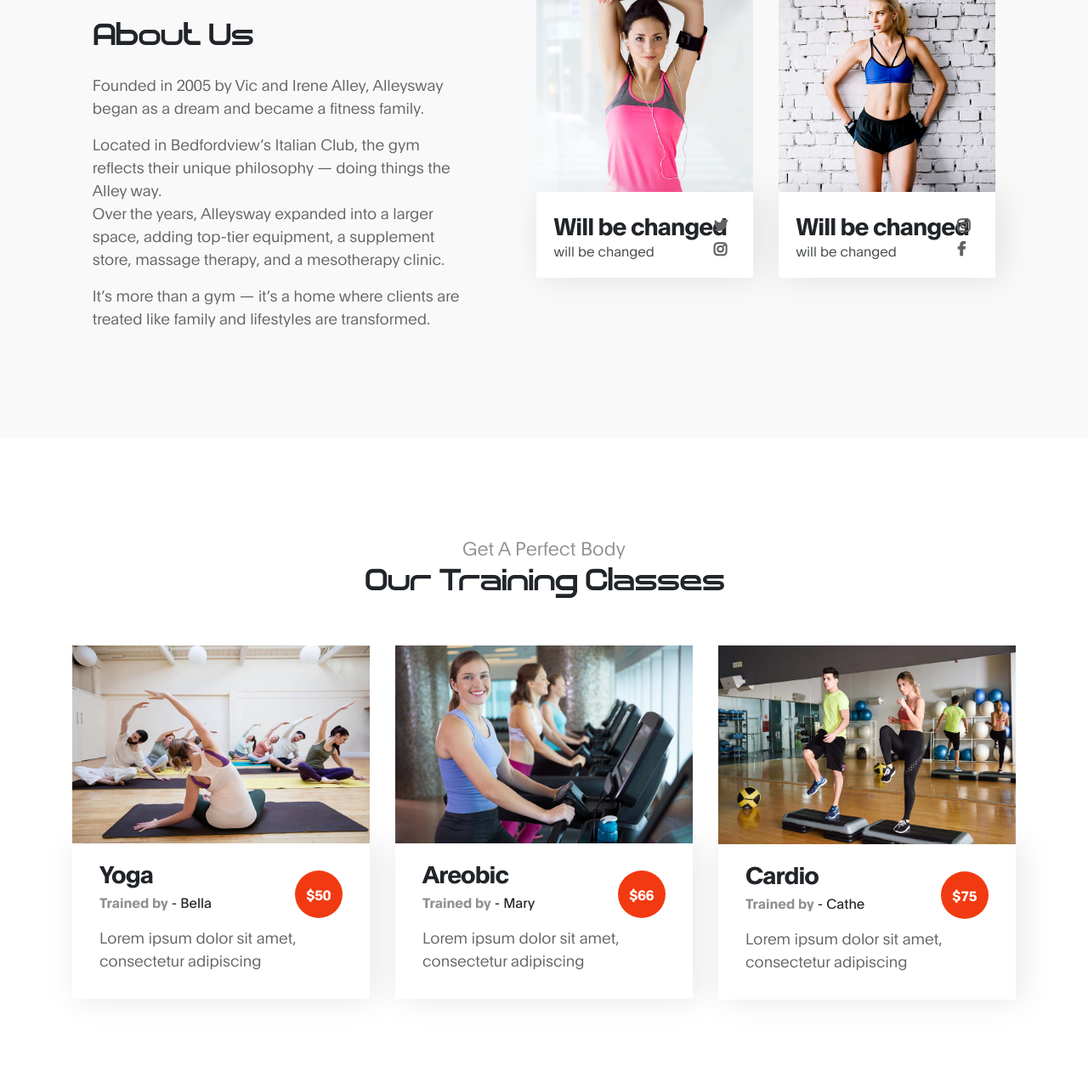
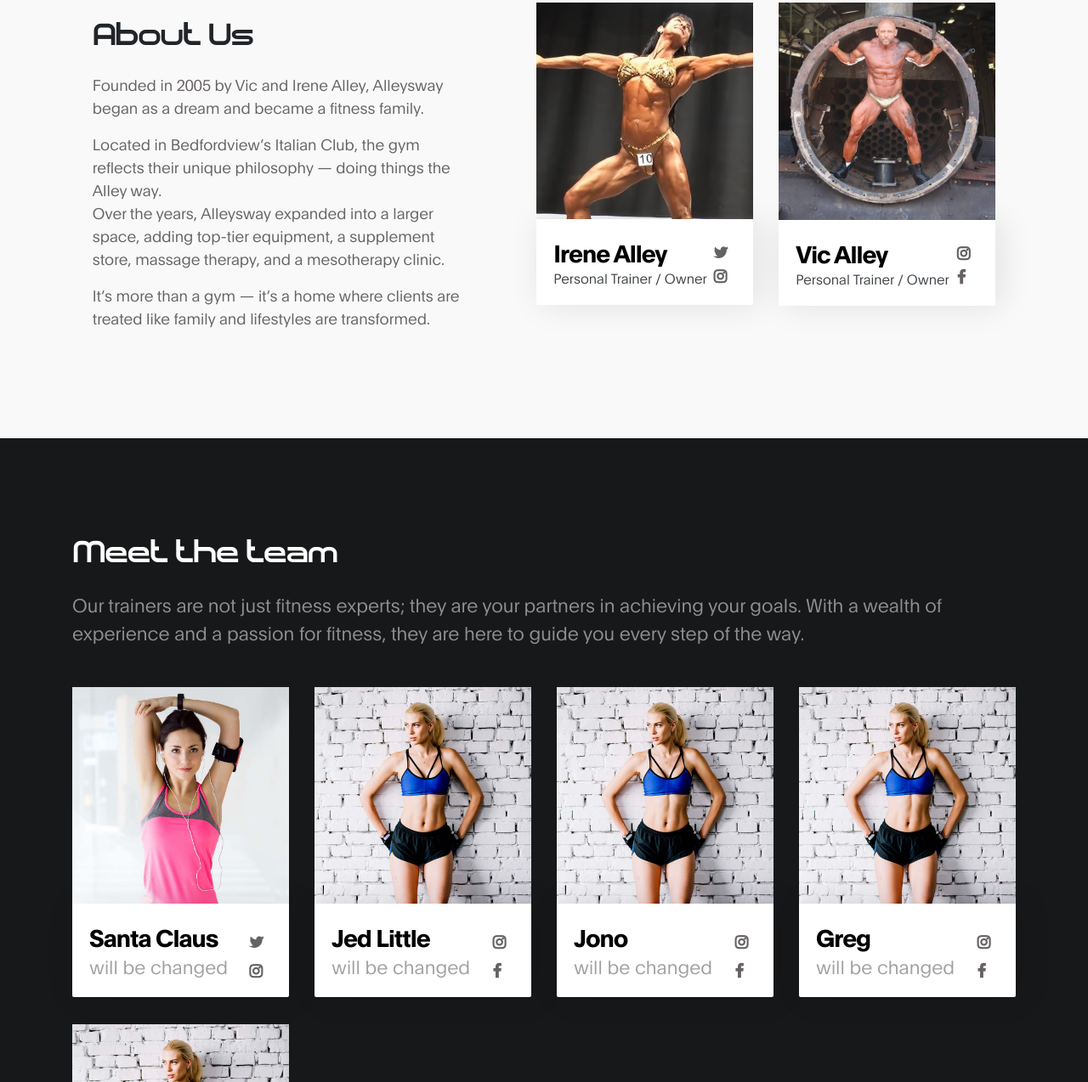
Before and after one commit to DevIgnite3/Alleysway-Hosting, a plain HTML site: page index.html in a window 1280 px wide. Shown: the part 1526-2800 px from the top of the page at 85% size. Drawn offline with Linux system fonts and the light colour scheme.

Commit message:
Update team section with new trainer profiles and styling adjustments

```diff
--- a/css/tooplate-gymso-style.css
+++ b/css/tooplate-gymso-style.css
@@ -101,6 +101,7 @@ hhtps://devignite.co.za
     font-weight: var(--font-weight-bold);
     letter-spacing: -1px;
     margin: 0;
+    color: black;
   }
 
   h4 {
@@ -503,6 +504,7 @@ hhtps://devignite.co.za
 
   .team-thumb {
     position: relative;
+    margin-top: 2rem;
   }
 
   .team-info {
--- a/index.html
+++ b/index.html
@@ -48,6 +48,10 @@ DevIgnite 2025: https://devignite.co.za
 
                     <li class="nav-item">
                         <a href="#about" class="nav-link smoothScroll">About Us</a>
+                    </li>
+
+                    <li class="nav-item">
+                        <a href="#pts" class="nav-link smoothScroll">Personal Trainers</a>
                     </li>
 
                     <li class="nav-item">
@@ -165,12 +169,12 @@ DevIgnite 2025: https://devignite.co.za
 
                             <div class="ml-lg-auto col-lg-3 col-md-6 col-12" data-aos="fade-up" data-aos-delay="700">
                                 <div class="team-thumb">
-                                    <img src="images/team/team-image.jpg" class="img-fluid" alt="Trainer">
+                                    <img src="images/Irene-Alley.jpg" class="img-fluid" alt="Trainer">
 
                                     <div class="team-info d-flex flex-column">
 
-                                        <h3>Will be changed</h3>
-                                        <span>will be changed</span>
+                                        <h3>Irene Alley</h3>
+                                        <span>Personal Trainer / Owner</span>
 
                                         <ul class="social-icon mt-3">
                                             <li><a href="#" class="fa fa-twitter"></a></li>
@@ -182,12 +186,12 @@ DevIgnite 2025: https://devignite.co.za
 
                             <div class="mr-lg-auto mt-5 mt-lg-0 mt-md-0 col-lg-3 col-md-6 col-12" data-aos="fade-up" data-aos-delay="800">
                                 <div class="team-thumb">
-                                    <img src="images/team/team-image01.jpg" class="img-fluid" alt="Trainer">
+                                    <img src="images/Vic-Alley.jpg" class="img-fluid" alt="Trainer">
 
                                     <div class="team-info d-flex flex-column">
 
-                                        <h3>Will be changed</h3>
-                                        <span>will be changed</span>
+                                        <h3>Vic Alley</h3>
+                                        <span>Personal Trainer / Owner</span>
 
                                         <ul class="social-icon mt-3">
                                             <li><a href="#" class="fa fa-instagram"></a></li>
@@ -199,6 +203,101 @@ DevIgnite 2025: https://devignite.co.za
 
                     </div>
                </div>
+     </section>
+
+     <!--Personal Trainers-->
+     <section class="schedule section" id="pts">
+        <div class="container">
+            <h2 class="mb-4 text-white" data-aos="fade-up" data-aos-delay="300">Meet the team</h2>
+            <h6 data-aos="fade-up" data-aos-delay="400">Our trainers are not just fitness experts; they are your partners in achieving your goals. With a wealth of experience and a passion for fitness, they are here to guide you every step of the way.</p>
+            <div class="row">
+
+                    <div class="ml-lg-auto col-lg-3 col-md-6 col-12" data-aos="fade-up" data-aos-delay="700">
+                        <div class="team-thumb">
+                            <img src="images/team/team-image.jpg" class="img-fluid" alt="Trainer">
+
+                            <div class="team-info d-flex flex-column">
+
+                                <h3>Santa Claus</h3>
+                                <span>will be changed</span>
+
+                                <ul class="social-icon mt-3">
+                                    <li><a href="#" class="fa fa-twitter"></a></li>
+                                    <li><a href="#" class="fa fa-instagram"></a></li>
+                                </ul>
+                            </div>
+                        </div>
+                    </div>
+
+                    <div class="mr-lg-auto mt-5 mt-lg-0 mt-md-0 col-lg-3 col-md-6 col-12" data-aos="fade-up" data-aos-delay="800">
+                        <div class="team-thumb">
+                            <img src="images/team/team-image01.jpg" class="img-fluid" alt="Trainer">
+
+                            <div class="team-info d-flex flex-column">
+
+                                <h3>Jed Little</h3>
+                                <span>will be changed</span>
+
+                                <ul class="social-icon mt-3">
+                                    <li><a href="#" class="fa fa-instagram"></a></li>
+                                    <li><a href="#" class="fa fa-facebook"></a></li>
+                                </ul>
+                            </div>
+                        </div>
+                    </div>
+
+                    <div class="mr-lg-auto mt-5 mt-lg-0 mt-md-0 col-lg-3 col-md-6 col-12" data-aos="fade-up" data-aos-delay="900">
+                        <div class="team-thumb">
+                            <img src="images/team/team-image01.jpg" class="img-fluid" alt="Trainer">
+
+                            <div class="team-info d-flex flex-column">
+
+                                <h3>Jono</h3>
+                                <span>will be changed</span>
+
+                                <ul class="social-icon mt-3">
+                                    <li><a href="#" class="fa fa-instagram"></a></li>
+                                    <li><a href="#" class="fa fa-facebook"></a></li>
+                                </ul>
+                            </div>
+                        </div>
+                    </div>
+
+                    <div class="mr-lg-auto mt-5 mt-lg-0 mt-md-0 col-lg-3 col-md-6 col-12" data-aos="fade-up" data-aos-delay="1000">
+                        <div class="team-thumb">
+                            <img src="images/team/team-image01.jpg" class="img-fluid" alt="Trainer">
+
+                            <div class="team-info d-flex flex-column">
+
+                                <h3>Greg</h3>
+                                <span>will be changed</span>
+
+                                <ul class="social-icon mt-3">
+                                    <li><a href="#" class="fa fa-instagram"></a></li>
+                                    <li><a href="#" class="fa fa-facebook"></a></li>
+                                </ul>
+                            </div>
+                        </div>
+                    </div>
+
+                    <div class="mr-lg-auto mt-5 mt-lg-0 mt-md-0 col-lg-3 col-md-6 col-12" data-aos="fade-up" data-aos-delay="600">
+                        <div class="team-thumb">
+                            <img src="images/team/team-image01.jpg" class="img-fluid" alt="Trainer">
+
+                            <div class="team-info d-flex flex-column">
+
+                                <h3>Keegan</h3>
+                                <span>will be changed</span>
+
+                                <ul class="social-icon mt-3">
+                                    <li><a href="#" class="fa fa-instagram"></a></li>
+                                    <li><a href="#" class="fa fa-facebook"></a></li>
+                                </ul>
+                            </div>
+                        </div>
+                    </div>
+            </div>
+       </div>
      </section>
 
 
@@ -396,17 +495,12 @@ DevIgnite 2025: https://devignite.co.za
                     </div>
 
                     <div class="mx-auto mt-4 mt-lg-0 mt-md-0 col-lg-5 col-md-6 col-12">
-                        <h2 class="mb-4" data-aos="fade-up" data-aos-delay="600">Where you can <span>find us</span></h2>
+                        <h2 class="mb-4" data-aos="fade-up" data-aos-delay="600">Where you can find us</h2>
 
-                        <p data-aos="fade-up" data-aos-delay="800"><i class="fa fa-map-marker mr-1"></i> 120-240 Rio de Janeiro - State of Rio de Janeiro, Brazil</p>
-<!-- How to change your own map point
-	1. Go to Google Maps
-	2. Click on your location point
-	3. Click "Share" and choose "Embed map" tab
-	4. Copy only URL and paste it within the src="" field below
--->
+                        <p data-aos="fade-up" data-aos-delay="800"><i class="fa fa-map-marker mr-1"></i> 7 civin road, senderwood Senderwood, Johannesburg, 2145</p>
+
                         <div class="google-map" data-aos="fade-up" data-aos-delay="900">
-                           <iframe src="https://maps.google.com/maps?q=Av.+Lúcio+Costa,+Rio+de+Janeiro+-+RJ,+Brazil&t=&z=13&ie=UTF8&iwloc=&output=embed" width="1920" height="250" frameborder="0" style="border:0;" allowfullscreen=""></iframe>
+                           <iframe src="https://www.google.com/maps/embed?pb=!1m18!1m12!1m3!1d3581.323987221813!2d28.127929599999998!3d-26.153575999999997!2m3!1f0!2f0!3f0!3m2!1i1024!2i768!4f13.1!3m3!1m2!1s0x1e95123b71ceb9f1%3A0x206619d4793c1c89!2sAlleysway%20Fitness%20Centre!5e0!3m2!1sen!2sza!4v1743248636472!5m2!1sen!2sza" style="border:0;" allowfullscreen="" loading="lazy" referrerpolicy="no-referrer-when-downgrade" width="1920" height="250" frameborder="0" style="border:0;" allowfullscreen="true"></iframe>
                         </div>
                     </div>
 
```
Also changed, not shown: images/Irene-Alley.jpg (added), images/Vic-Alley.jpg (added).
